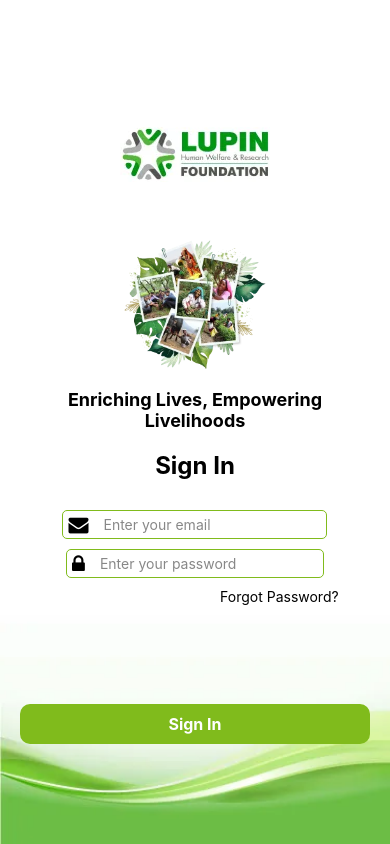
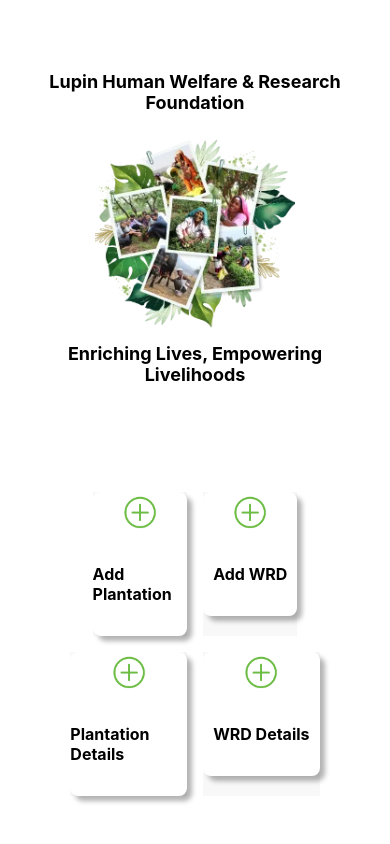
Before and after one commit to samadhansan/Lupin, a React Native app: screen /Dashboard in a window 390 px wide. Built offline with nearby package versions, Linux system fonts and the light colour scheme.

Commit message:
Working on the dashbaord screen

```diff
--- a/AppNavigator.js
+++ b/AppNavigator.js
@@ -5,6 +5,7 @@
 import ForgotPassword from './src/ForgotPassword';
 import ResetPassword from './src/ResetPassword';
 import EnterOtp from './src/EnterOtp';
+import Dashboard from './src/Dashboard';
 import { createNativeStackNavigator } from '@react-navigation/native-stack';
 import { StatusBar } from 'react-native';
 
@@ -18,6 +19,7 @@
                 headerShown: false,
             }} initialRouteName="Signin">
                 <Stack.Screen name="Signin" component={Signin} />
+                <Stack.Screen name="Dashboard" component={Dashboard} />
                 <Stack.Screen name="ForgotPassword" component={ForgotPassword} />
                 <Stack.Screen name="ResetPassword" component={ResetPassword} />
                 <Stack.Screen name="EnterOtp" component={EnterOtp} />
--- /dev/null
+++ b/src/Dashboard.js
@@ -0,0 +1,157 @@
+
+
+/**
+ * Sample React Native App
+ * https://github.com/facebook/react-native
+ *
+ * @format
+ */
+
+import React, { useState } from 'react';
+
+import {
+    Image,
+    SafeAreaView,
+    ScrollView,
+    StatusBar,
+    StyleSheet,
+    Text,
+    TouchableOpacity,
+    useColorScheme,
+    View,
+} from 'react-native';
+
+import {
+    Colors,
+    DebugInstructions,
+    Header,
+    LearnMoreLinks,
+    ReloadInstructions,
+} from 'react-native/Libraries/NewAppScreen';
+// import CustomInput from './component/CustomInput';
+import CustomButton from './component/CustomButton';
+import CustomText from './component/CustomText';
+import CustomInput from './component/CustomInput';
+import BackgroundImage from './component/BackgroundImage';
+import CardComponent from './component/CardComponent';
+
+
+function Dashboard({ navigation }) {
+
+    const handlePress = () => {
+        // Action to be performed on button press
+        console.log('Button was pressed!');
+        navigation.navigate('ResetPassword')
+    };
+    const handleForgotPasswordPress = () => {
+        // Action to be performed on button press
+        console.log('Button was pressed!');
+        navigation.navigate('ForgotPassword')
+    };
+
+    return (
+        <>
+
+
+            <View style={styles.topView}>
+                <View style={styles.imageContainer}>
+                    <View style={{ width: '90%', justifyContent: 'center', alignItems: 'center', alignSelf: 'center' }}>
+                        <Text style={{ textAlign: 'center', fontSize: 18, fontStyle: 'normal', marginBottom: 20, fontWeight: 'bold', color: 'black' }}>Lupin Human Welfare & Research Foundation</Text>
+                    </View>
+                    <Image
+                        source={require('../assetes/Illustration.webp')}
+                        style={styles.image}
+                    />
+                </View>
+                <View style={{ width: '90%', justifyContent: 'center', alignItems: 'center', alignSelf: 'center' }}>
+                    <Text style={{ textAlign: 'center', fontSize: 18, fontStyle: 'normal', marginBottom: 20, fontWeight: 'bold', color: 'black' }}>Enriching Lives, Empowering Livelihoods</Text>
+                </View>
+            </View>
+            {/* <View style={{ width: '90%', justifyContent: 'center', alignItems: 'center', alignSelf: 'center', paddingTop: 30 }}> */}
+            <View style={styles.container}>
+                <View style={styles.row}>
+                    <CardComponent
+                        title="Add Plantation"
+                        imageUrl="../assetes/addItem.png"
+                        buttonText="Press Me"
+                        onPress={handlePress}
+                    />
+                    <CardComponent
+                        title="Add WRD"
+                        imageUrl={require('../assetes/addItem.png')}
+                        buttonText="Press Me"
+                        onPress={handlePress}
+                    />
+                </View>
+                <View style={styles.row}>
+                    <CardComponent
+                        title="Plantation Details"
+                        imageUrl={require('../assetes/addItem.png')}
+                        buttonText="Press Me"
+                        onPress={handlePress}
+                    />
+                    <CardComponent
+                        title="WRD Details"
+                        imageUrl="https://via.placeholder.com/150"
+                        buttonText="Press Me"
+                        onPress={handlePress}
+                    />
+                </View>
+            </View>
+            {/* </View> */}
+
+
+        </>
+    );
+}
+
+const styles = StyleSheet.create({
+    container: {
+        // flex: 1,
+        // flexGrow: 1,
+        justifyContent: 'center',
+        alignItems: 'center',
+        padding: 8,
+        backgroundColor: 'white',
+        paddingBottom: 40,
+
+    },
+    row: {
+        flexDirection: 'row',
+    },
+    topView: {
+        flex: 1,
+        justifyContent: 'center',
+        alignItems: 'center',
+        height: 350,
+        backgroundColor: 'white',
+        // backgroundColor: 'red',
+    },
+    sectionContainer: {
+        marginTop: 32,
+        paddingHorizontal: 24,
+    },
+    imageContainer: {
+        alignItems: 'center',
+        marginBottom: 10,
+    },
+    image: {
+        width: 200,
+        height: 200,
+        resizeMode: 'cover'
+    },
+    sectionTitle: {
+        fontSize: 24,
+        fontWeight: '600',
+    },
+    sectionDescription: {
+        marginTop: 8,
+        fontSize: 18,
+        fontWeight: '400',
+    },
+    highlight: {
+        fontWeight: '700',
+    },
+});
+
+export default Dashboard;
--- a/src/Signin.js
+++ b/src/Signin.js
@@ -53,7 +53,7 @@
     const handleButtonPress = () => {
         // Action to be performed on button press
         console.log('Button was pressed!');
-        navigation.navigate('ResetPassword')
+        navigation.navigate('Dashboard')
     };
     const handleForgotPasswordPress = () => {
         // Action to be performed on button press
--- /dev/null
+++ b/src/component/CardComponent.js
@@ -0,0 +1,76 @@
+// Card.js
+import React from 'react';
+import { View, Text, Image, Button, StyleSheet } from 'react-native';
+
+const CardComponent = ({ title, imageUrl, buttonText, onPress }) => {
+    return (
+        <View style={styles.card}>
+            {/* <Image source={{ uri: imageUrl }} style={styles.image} /> */}
+            <View style={styles.shadowBox}>
+
+                <View style={styles.image}>
+                    <Image
+                        source={require('../../assetes/addItem.png')}
+                        style={{ width: 40, height: 40 }}
+                    />
+                </View>
+                <Text style={styles.title}>{title}</Text>
+                {/* <Button style={{ backgroundColor: "white" }} title={buttonText} onPress={onPress} /> */}
+            </View>
+        </View>
+    );
+};
+
+const styles = StyleSheet.create({
+    card: {
+        flex: 1,
+        margin: 8,
+        // backgroundColor: "white",
+        backgroundColor: '#f8f8f8',
+
+        // borderRadius: 8,
+        // shadowColor: '#000',
+        // shadowOffset: { width: 4, height: 4 },
+        // shadowOpacity: 0.2,
+        // shadowRadius: 4,
+        // elevation: 3,
+        // backgroundColor: 'cyan',
+        // borderTopRightRadius: 20,
+    },
+
+    shadowBox: {
+        // width: 200,
+        // height: 100,
+        backgroundColor: '#ffffff',
+        justifyContent: 'center',
+        alignItems: 'center',
+        // iOS shadow properties
+        shadowColor: '#000',
+        shadowOffset: { width: 5, height: 5 }, // Right and bottom shadow
+        shadowOpacity: 0.3,
+        shadowRadius: 5,
+        // borderTopRightRadius: 4,
+        // borderBottomRightRadius: 20,
+        // borderBottomLeftRadius: 16,
+        borderRadius: 8,
+        // Android elevation
+        elevation: 8,
+    },
+    image: {
+        width: '100%',
+        justifyContent: 'center',
+        alignItems: 'center',
+        // backgroundColor: 'red',
+        borderTopLeftRadius: 8,
+        borderTopRightRadius: 8,
+    },
+    title: {
+        paddingTop: 32,
+        paddingBottom: 32,
+        fontSize: 16,
+        color: 'black',
+        fontWeight: 'bold',
+    },
+});
+
+export default CardComponent;
```
Also changed, not shown: assetes/addItem.png (added), 3 other files (tests, documents, lock files or other folders).
